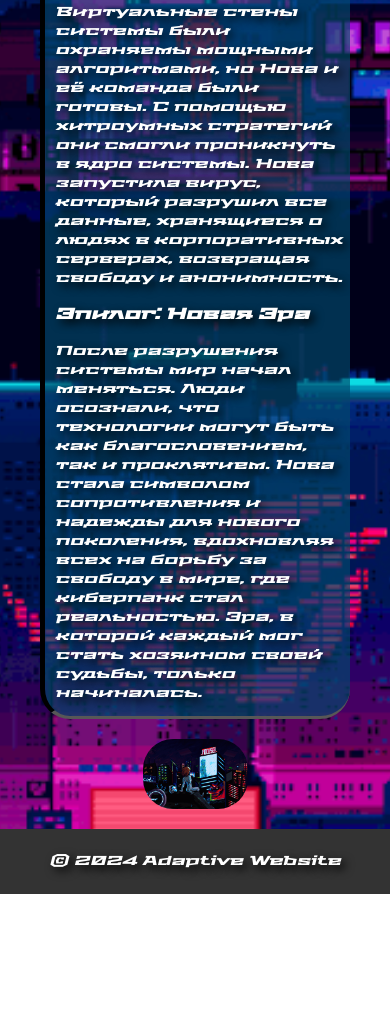
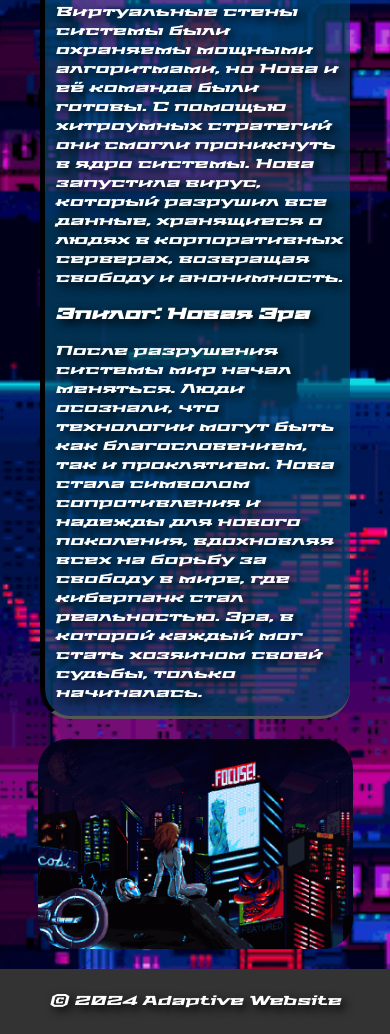
Before and after one commit to OnlyDzzy/MAIN-website, a plain HTML site: page index.html in a window 390 px wide. Shown: the part 2444-3478 px from the top of the page. Before the commit the page ends 3338 px from the top, so only its background shows below. Drawn offline with Linux system fonts and the light colour scheme.

Commit message:
fixed image

```diff
--- a/styles/main.scss
+++ b/styles/main.scss
@@ -137,10 +137,12 @@ body {
         display: flex;
         justify-content: center;
 
+
     }
     .image{
         border-radius: 30px;
-        max-width: 30%;  //Адаптивные изображения
+        max-width: 40%;
+        min-width: 35%;  //Адаптивные изображения
 
     }
 
@@ -162,7 +164,16 @@ body {
         }
         .content__page{
             flex-wrap: wrap;
+        }
+        .nextContent{
+        min-height: 100px;
+        min-width: 200px;
 
+        }
+        .image{
+            margin: 0;
+            padding: 0;
+            min-width: 90%;
         }
     }
     @mixin BordeRBlock{
```
Also changed, not shown: styles/main.css, 1 other file.
